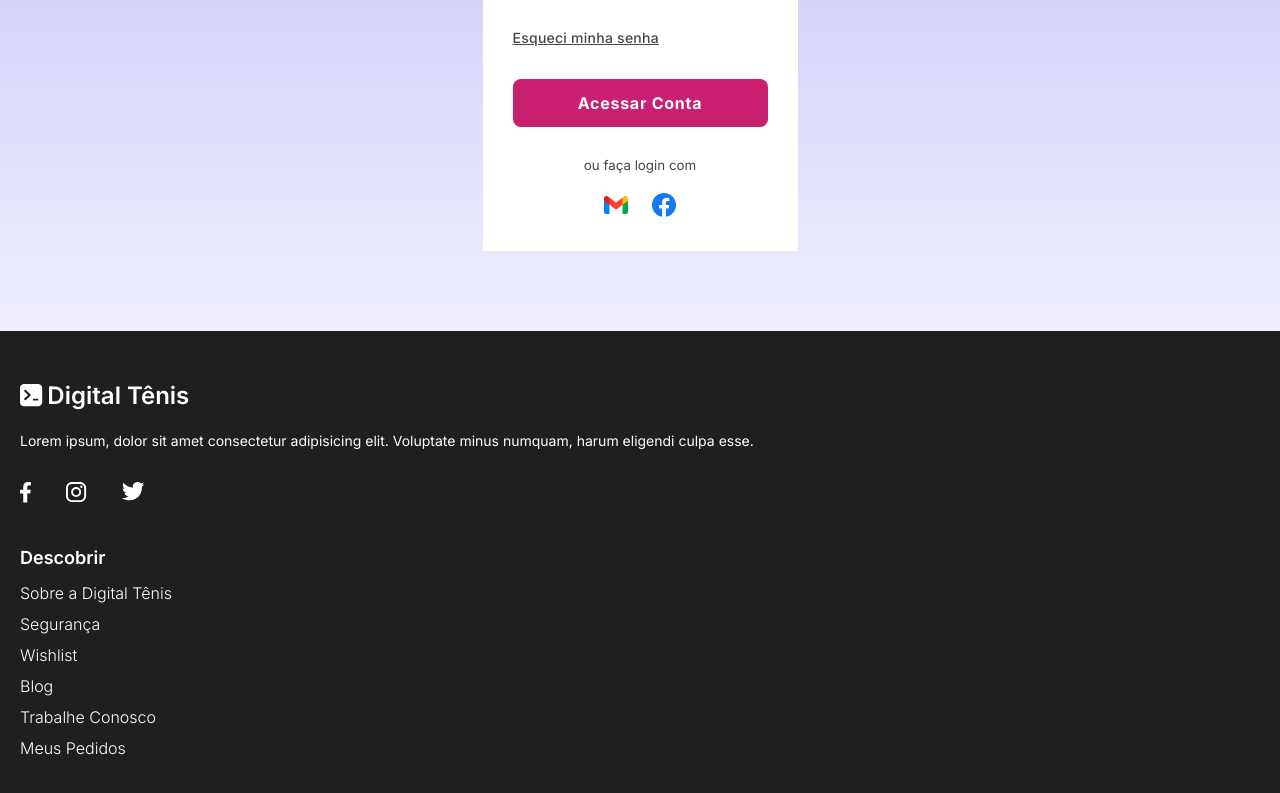
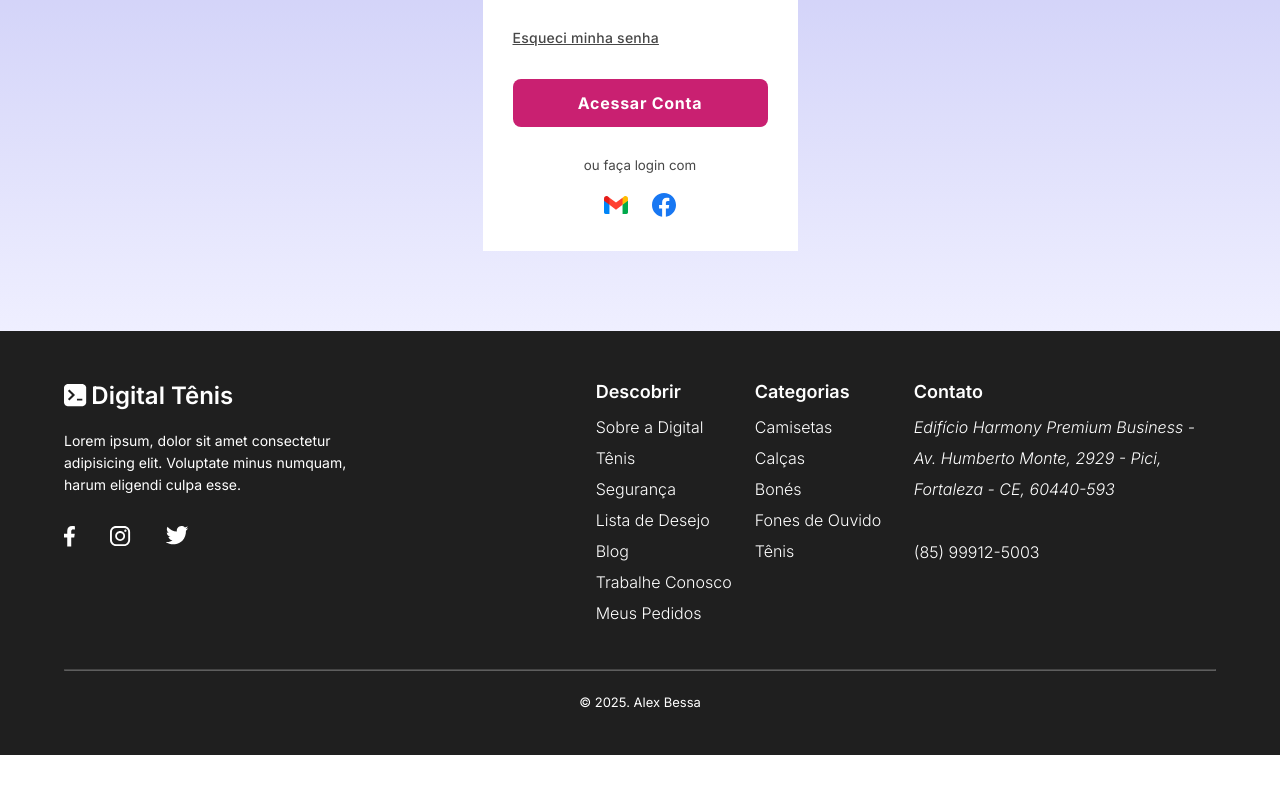
Before and after one commit to alexgeracaotech/loja-digital-tenis, a plain HTML site: page index.html in a window 1280 px wide. Shown: the part 439-1232 px from the top of the page. After the commit the page ends 1194 px from the top, so only its background shows below. Drawn offline with Linux system fonts and the light colour scheme.

Commit message:
added reponsive

```diff
--- a/index.html
+++ b/index.html
@@ -10,6 +10,10 @@
     <link
       rel="stylesheet"
       href="./style.css"
+    />
+    <link
+      rel="stylesheet"
+      href="./responsive.css"
     />
     <link
       rel="shortcut icon"
@@ -73,6 +77,8 @@
       </form>
     </main>
     <footer>
+      <div class="box">
+        <div class="box-logo-social">
           <div class="logo">
             <img
               src="./logo-branca.svg"
@@ -92,18 +98,40 @@
               <img src="./twitter-branco.svg" alt="logo twitter">
             </a>
           </div>
+        </div>
+        <div class="box-informacoes-contato">
           <div class="informacoes">
             <div class="descobrir">
               <h2>Descobrir</h2>
               <a href="#">Sobre a Digital Tênis</a>
               <a href="#">Segurança</a>
-          <a href="#">Wishlist</a>
+              <a href="#">Lista de Desejo</a>
               <a href="#">Blog</a>
               <a href="#">Trabalhe Conosco</a>
               <a href="#">Meus Pedidos</a>
             </div>
-        <div class="categorias"></div>
+            <div class="categorias">
+              <h2>Categorias</h2>
+              <a href="#">Camisetas</a>
+              <a href="#">Calças</a>
+              <a href="#">Bonés</a>
+              <a href="#">Fones de Ouvido</a>
+              <a href="#">Tênis</a>
             </div>
+          </div>
+          <div class="contato">
+            <h2>Contato</h2>
+            <address>Edifício Harmony Premium Business - Av. Humberto Monte, 2929 - Pici, Fortaleza - CE, 60440-593</address>
+            <a
+              href="https://wa.me/558599125003"
+              target="_blank">
+                (85) 99912-5003
+            </a>
+          </div>
+        </div>
+      </div>
+      <hr>
+      <small>&copy; 2025. Alex Bessa</small>
     </footer>
   </body>
 </html>
--- /dev/null
+++ b/responsive.css
@@ -0,0 +1,33 @@
+
+@media (width >= 480px) {
+  footer {
+    padding: 3.125rem 10% 2.8125rem;
+
+    .informacoes {
+      justify-content: space-between;
+    }
+  }
+}
+
+@media (width >= 768px) {
+  .box-informacoes-contato {
+    display: flex;
+    justify-content: space-between;
+    gap: 1rem;
+
+    div {
+      width: 100%;
+    }
+  }
+}
+
+@media (width >= 1024px) {
+  footer {
+    padding: 3.125rem 5% 2.8125rem;
+
+    .box {
+      display: flex;
+      justify-content: space-between;
+    }
+  }
+}
--- a/style.css
+++ b/style.css
@@ -19,7 +19,8 @@
   color: var(--corParagrafo);
 }
 
-html, body {
+html,
+body {
   height: 100%;
 }
 
@@ -43,10 +44,8 @@ header {
 
 main {
   padding: 3.9375rem 0 5rem;
-  background: linear-gradient(
-    var(--corGradientePrimaria),
-    var(--corGradienteSecundaria)
-  );
+  background: linear-gradient(var(--corGradientePrimaria),
+      var(--corGradienteSecundaria));
 
   form {
     width: 19.6875rem;
@@ -151,6 +150,13 @@ footer {
   padding: 3.125rem 1.25rem 2.8125rem;
   background-color: var(--corTitulo);
 
+  h2 {
+    color: var(--corBranca);
+    font-size: 1.125rem;
+    font-weight: 600;
+    margin-bottom: .625rem;
+  }
+
   .logo {
     width: fit-content;
     display: flex;
@@ -169,6 +175,7 @@ footer {
     font-size: .875rem;
     color: var(--corBranca);
     line-height: 1.375rem;
+    max-width: 19.375rem;
   }
 
   .social {
@@ -178,8 +185,12 @@ footer {
   }
 
   .informacoes {
+    display: flex;
+    gap: 1rem;
+    margin-bottom: 2.5rem;
 
-    .descobrir {
+    .descobrir,
+    .categorias {
       display: flex;
       flex-direction: column;
 
@@ -198,4 +209,33 @@ footer {
       }
     }
   }
+
+  .contato {
+    margin-bottom: 2.5rem;
+    max-width: 19.375rem;
+
+    address {
+      margin-bottom: 2rem;
+    }
+
+    address,
+    a {
+      color: var(--corBranca);
+      text-decoration: none;
+      font-weight: 300;
+      line-height: 1.9375rem;
+    }
+  }
+
+  hr {
+    opacity: 30%;
+    margin-bottom: 1.4375rem;
+  }
+
+  small {
+    display: block;
+    font-size: .8125rem;
+    color: var(--corBranca);
+    text-align: center;
+  }
 }
```
Lines whose indentation alone changed are shown as unchanged.
